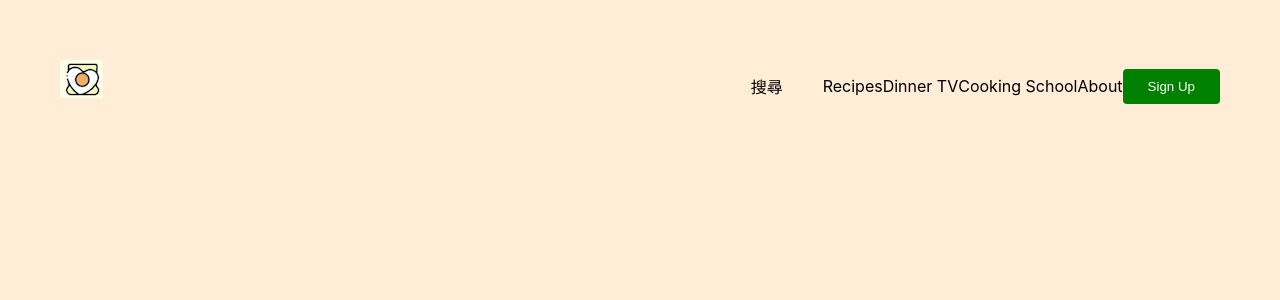
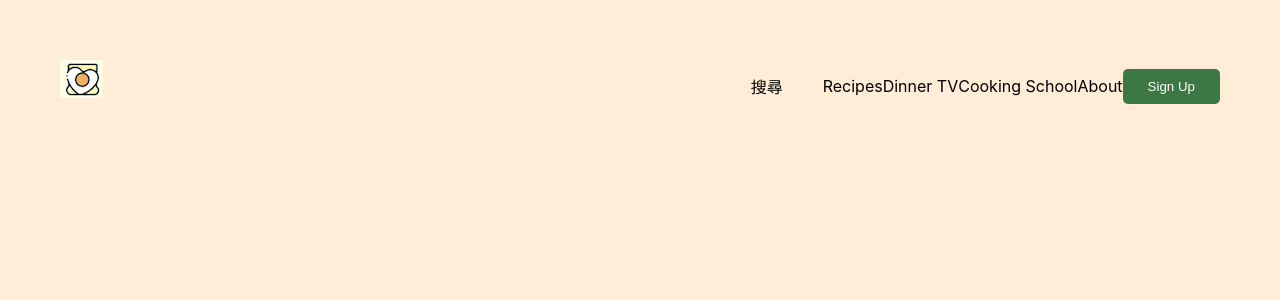
Before and after one commit to ShouShouRen/styled-components, a React (Create React App) app: page / in a window 1280 px wide. Shown: the top 300 px of the page. Built offline with nearby package versions, Linux system fonts and the light colour scheme.

Commit message:
20221226

```diff
--- a/src/container/App/App.css
+++ b/src/container/App/App.css
@@ -1,38 +1,13 @@
-.App {
-  text-align: center;
+.sign-in-btn{
+  color: white;
+  border: none;
+  padding: 10px 25px 10px 25px;
+  background-color: #3b7844;
+  border-radius: 5px;
+  outline: none;
+  cursor: pointer;
+  transition: all .4s;
 }
-
-.App-logo {
-  height: 40vmin;
-  pointer-events: none;
+.sign-in-btn:hover{
+  background-color: rgb(59,120,68,.3);
 }
-
-@media (prefers-reduced-motion: no-preference) {
-  .App-logo {
-    animation: App-logo-spin infinite 20s linear;
-  }
-}
-
-.App-header {
-  background-color: #282c34;
-  min-height: 100vh;
-  display: flex;
-  flex-direction: column;
-  align-items: center;
-  justify-content: center;
-  font-size: calc(10px + 2vmin);
-  color: white;
-}
-
-.App-link {
-  color: #61dafb;
-}
-
-@keyframes App-logo-spin {
-  from {
-    transform: rotate(0deg);
-  }
-  to {
-    transform: rotate(360deg);
-  }
-}
--- a/src/container/App/App.js
+++ b/src/container/App/App.js
@@ -1,8 +1,10 @@
 import React from 'react';
 import Logo from './logo.png';
+import './App.css'
 
 
 function App() {
+  const [isSignInClick, setSignInClick] = React.useState(false)
   return (
     <div>
       <header style={{
@@ -33,15 +35,7 @@ function App() {
               </ul>
             </div>
             <div>
-              <button style={{
-                color: '#fff',
-                border: 'none',
-                backgroundColor: 'green',
-                padding: '10px 25px 10px 25px',
-                borderRadius: '4px',
-                outline: 'none',
-                cursor: 'pointer'
-              }}>Sign Up</button>
+              <button className='sign-in-btn'>Sign Up</button>
             </div>
           </div>
         </div>
```
